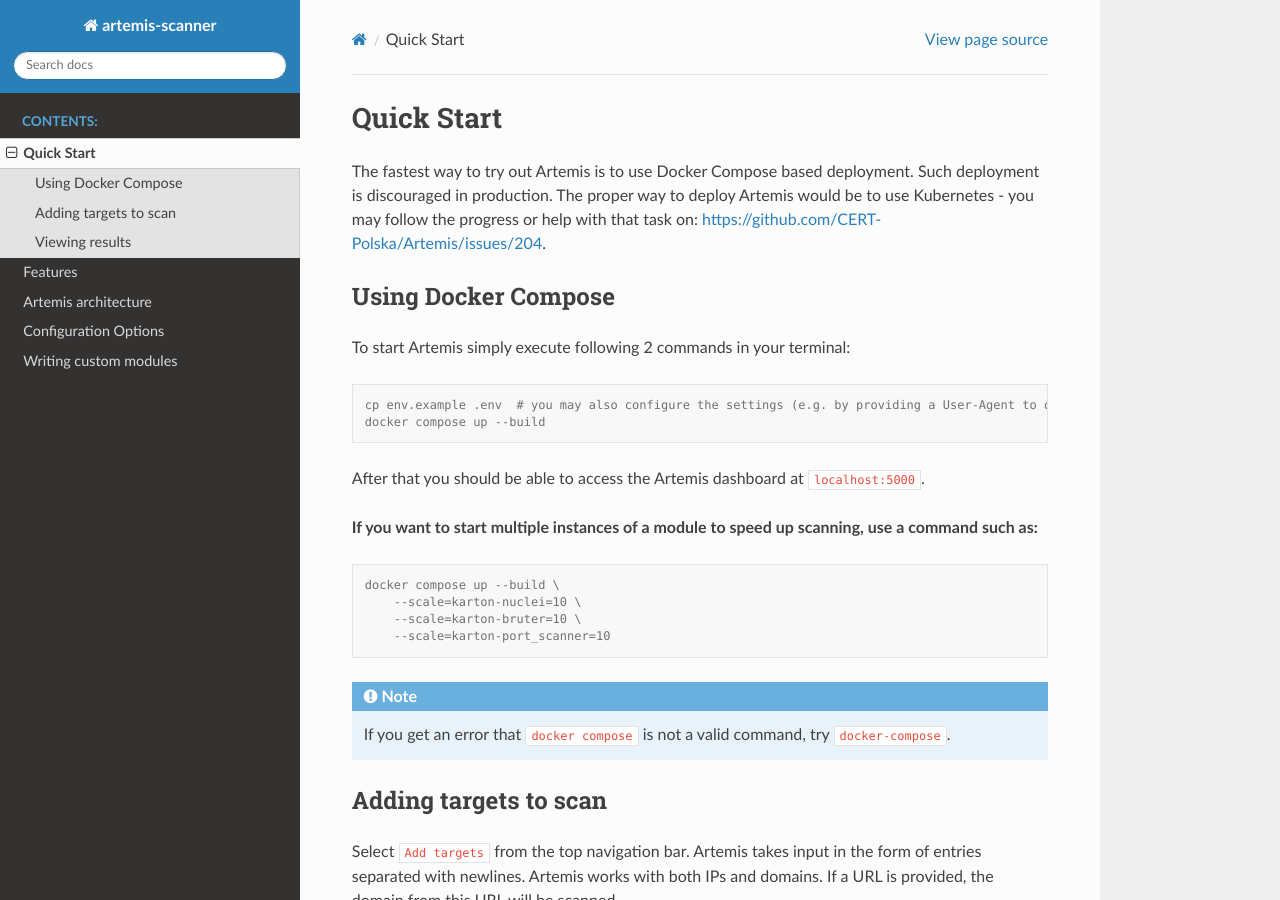
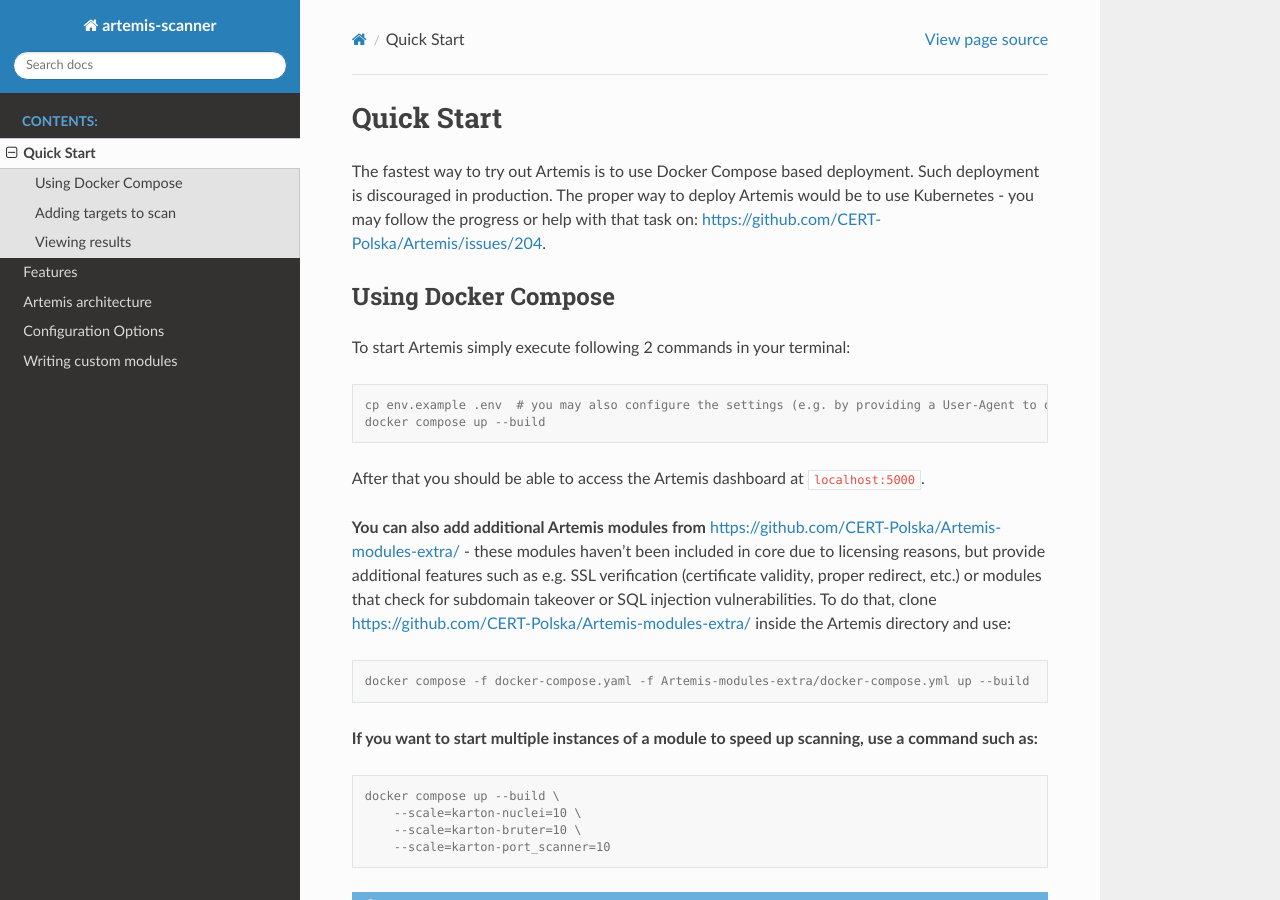
Before and after one commit to CERT-Polska/Artemis, a Sphinx documentation site: the page built from docs/quick-start.rst, in a window 1280 px wide and 900 px high. Built offline with Sphinx 7.4.7 and the Read the Docs theme 2.0.0, drawn with Linux system fonts in a browser that asks for light colours.

Commit message:
Hint about additional modules

```diff
--- a/docs/quick-start.rst
+++ b/docs/quick-start.rst
@@ -17,6 +17,17 @@
    docker compose up --build
 
 After that you should be able to access the Artemis dashboard at ``localhost:5000``.
+
+**You can also add additional Artemis modules from** https://github.com/CERT-Polska/Artemis-modules-extra/ -
+these modules haven't been included in core due to licensing reasons, but provide additional features such
+as e.g. SSL verification (certificate validity, proper redirect, etc.) or modules that check for subdomain takeover or
+SQL injection vulnerabilities. To do that, clone https://github.com/CERT-Polska/Artemis-modules-extra/ inside
+the Artemis directory and use:
+
+.. code-block:: console
+
+  docker compose -f docker-compose.yaml -f Artemis-modules-extra/docker-compose.yml up --build
+
 
 **If you want to start multiple instances of a module to speed up scanning, use a command such as:**
 
```
